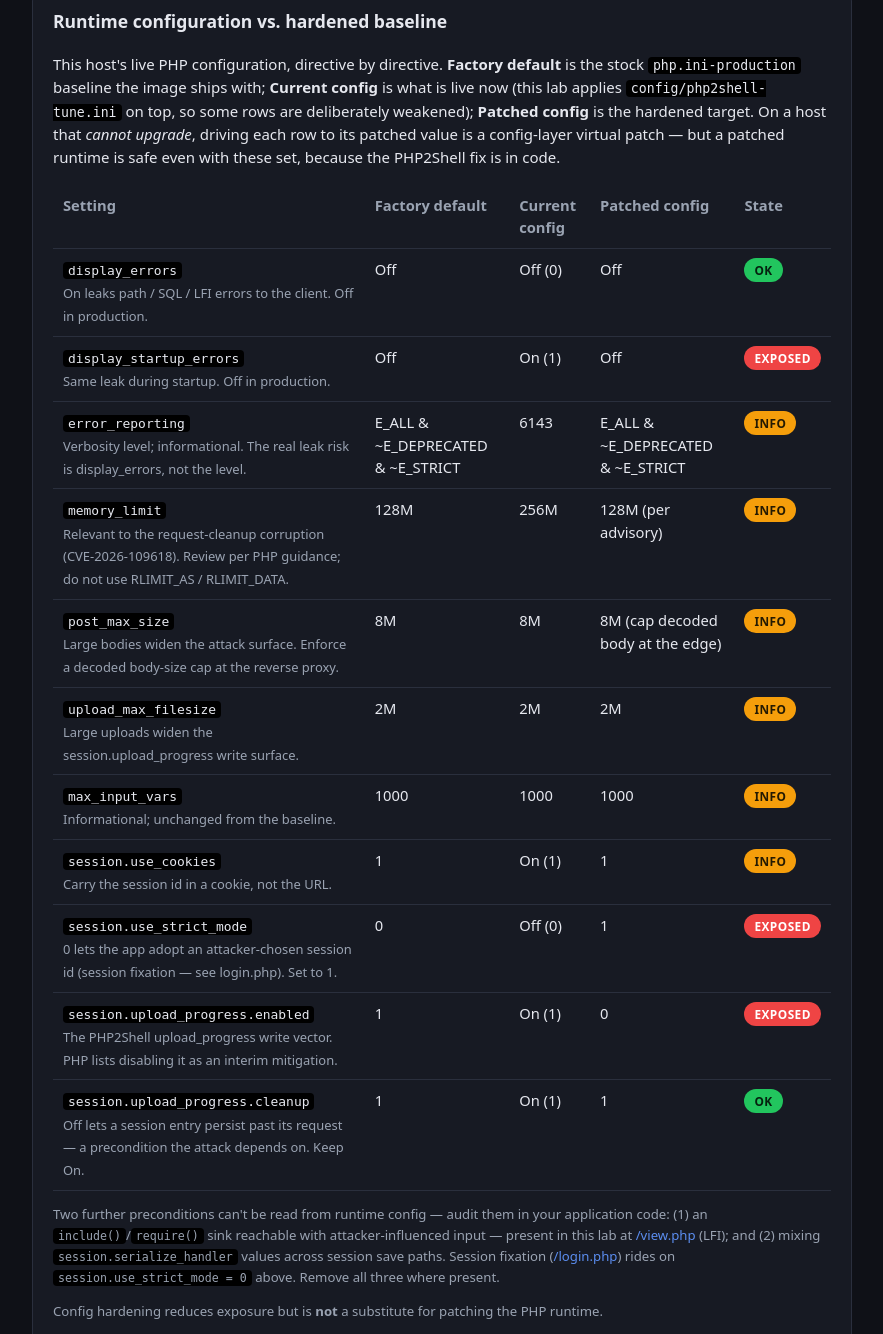
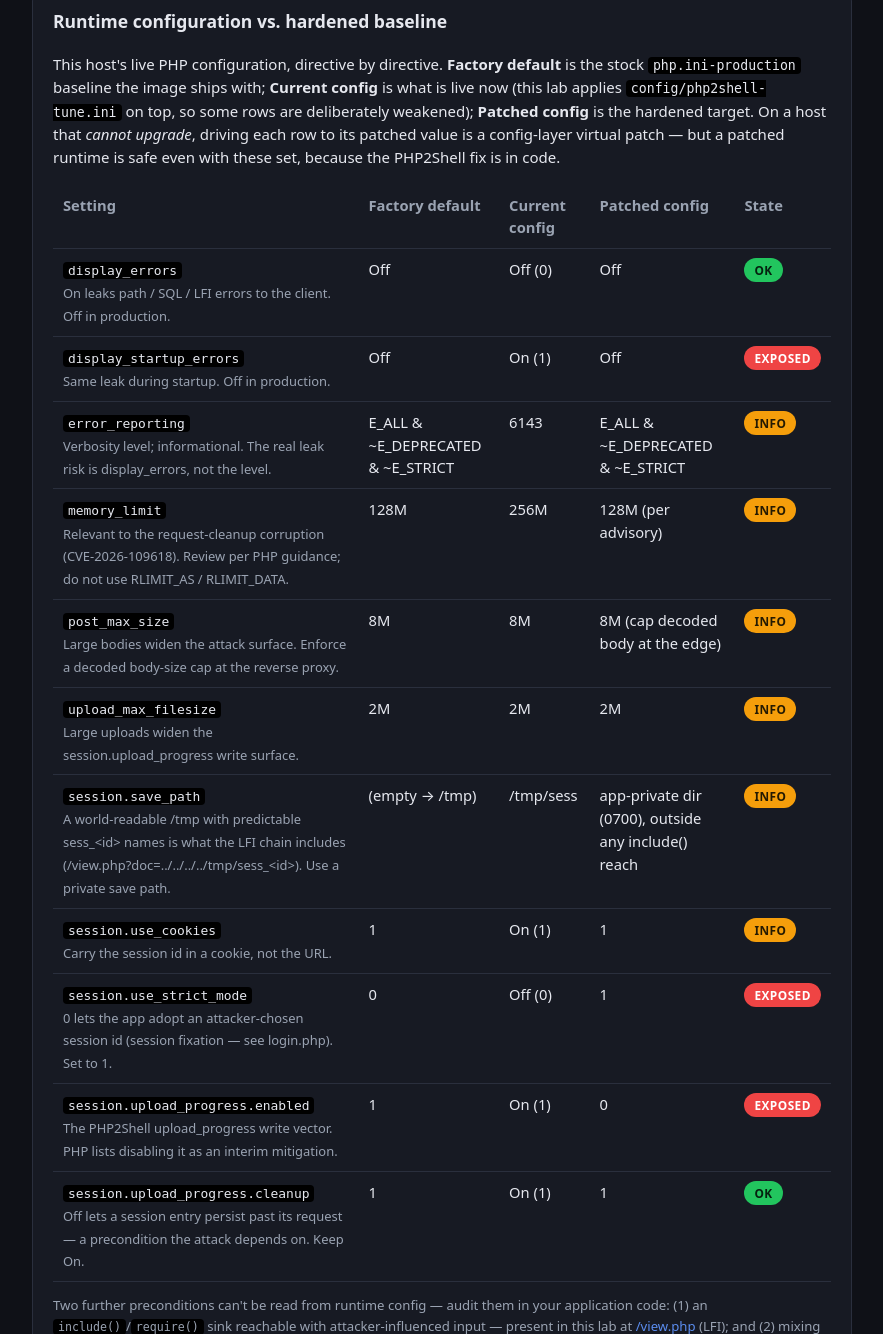
Before and after one commit to d0gban/php2shell-poc, a PHP site: page /assess.php in a window 1280 px wide. Shown: the part 386-1720 px from the top of the page, without its empty margins (198-1081 px from the left). Run offline with PHP 8.4, Linux system fonts and the light colour scheme.

Commit message:
Align tune.ini with session.save_path="/tmp"; audit that path
Match the lab config exactly: add session.save_path="/tmp" (makes the
/tmp/sess_<id> path the LFI->RCE chain targets explicit and predictable),
drop the redundant max_input_vars=1000 (equals PHP default), normalise the
upload_progress flags to On. Swap the assess.php audit's max_input_vars row
for a session.save_path row that ties the predictable path to the LFI chain.

Co-Authored-By: Claude Opus 4.8 <noreply@anthropic.com>

```diff
--- a/webapp/includes/cve.php
+++ b/webapp/includes/cve.php
@@ -170,9 +170,9 @@ function php2shell_config_audit(): array {
         ['key' => 'upload_max_filesize', 'factory' => '2M', 'current' => (string) ini_get('upload_max_filesize'),
          'patched' => '2M', 'ok' => null,
          'note' => 'Large uploads widen the session.upload_progress write surface.'],
-        ['key' => 'max_input_vars', 'factory' => '1000', 'current' => (string) ini_get('max_input_vars'),
-         'patched' => '1000', 'ok' => null,
-         'note' => 'Informational; unchanged from the baseline.'],
+        ['key' => 'session.save_path', 'factory' => '(empty → /tmp)', 'current' => (string) (ini_get('session.save_path') ?: '(empty → /tmp)'),
+         'patched' => 'app-private dir (0700), outside any include() reach', 'ok' => null,
+         'note' => 'A world-readable /tmp with predictable sess_<id> names is what the LFI chain includes (/view.php?doc=../../../../tmp/sess_<id>). Use a private save path.'],
         ['key' => 'session.use_cookies', 'factory' => '1', 'current' => $onoff(ini_get('session.use_cookies')),
          'patched' => '1', 'ok' => null,
          'note' => 'Carry the session id in a cookie, not the URL.'],
```
Also changed, not shown: config/php2shell-tune.ini (+7 -4 lines).
